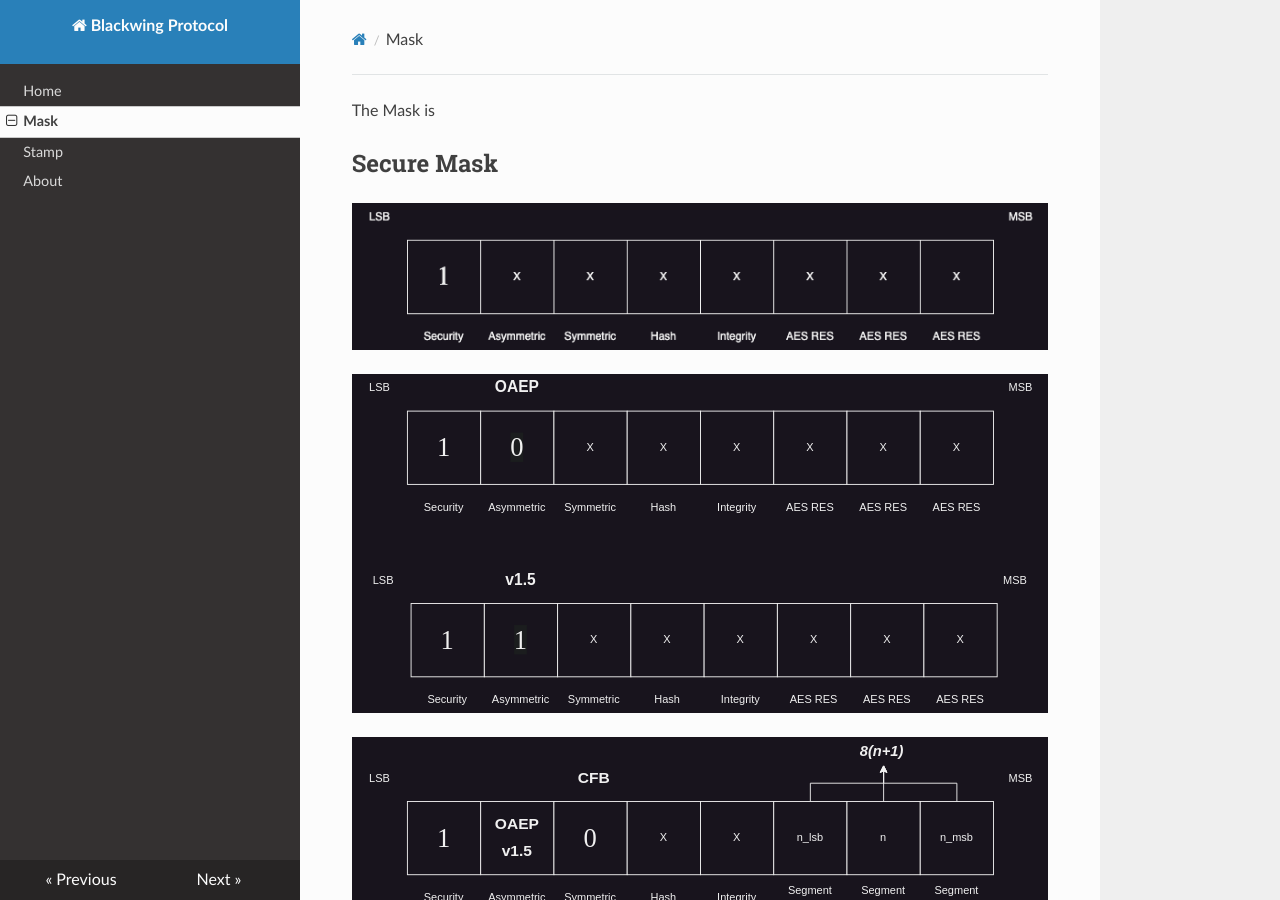
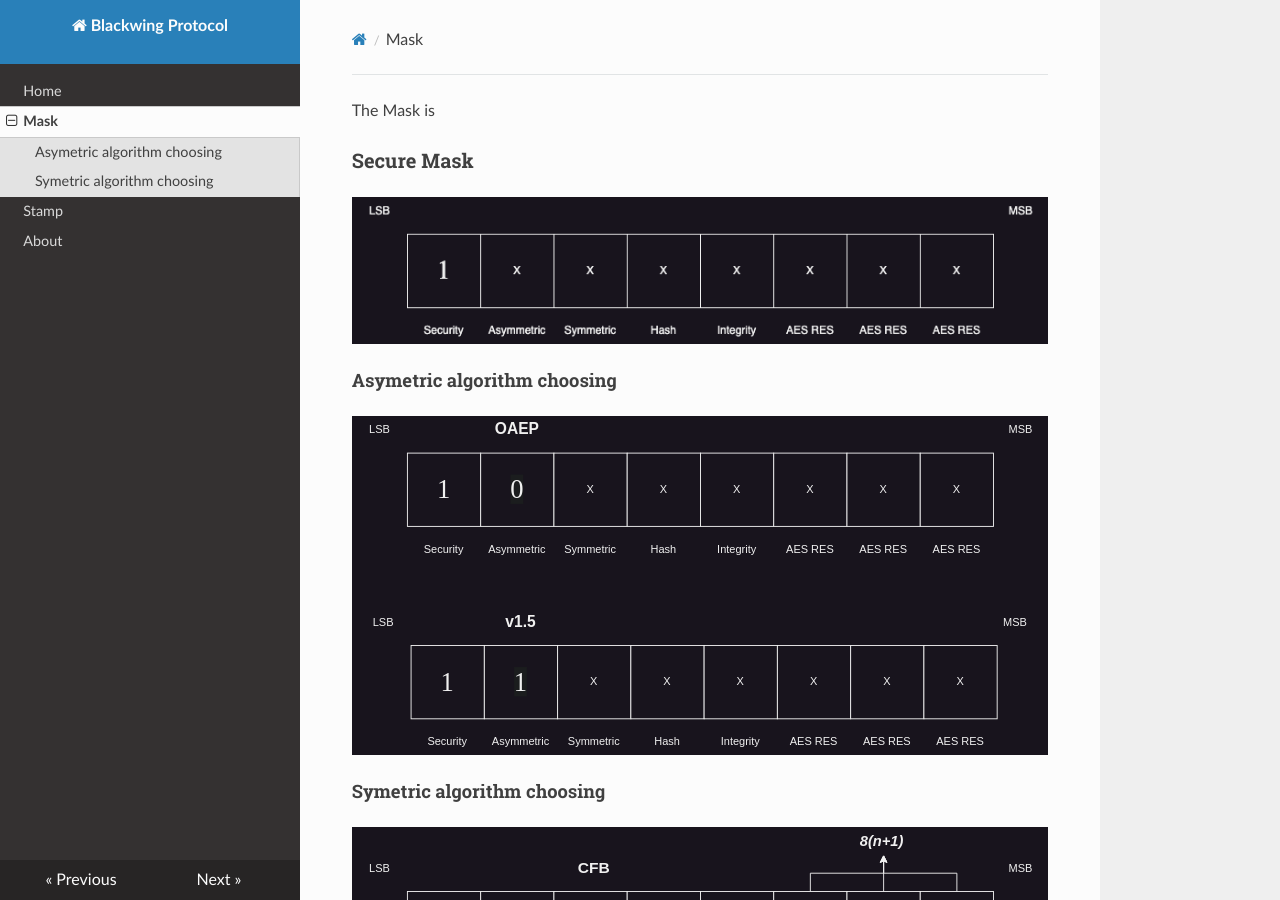
Before and after one commit to asergiobranco/blackwing_documentation, an MkDocs documentation site: the page built from docs/mask.md, in a window 1280 px wide and 900 px high. Built offline with MkDocs 1.6.1, drawn with Linux system fonts in a browser that asks for light colours; nearby versions of some CDN libraries.

Commit message:
testing mkdocs

```diff
--- a/docs/mask.md
+++ b/docs/mask.md
@@ -4,7 +4,11 @@ The Mask is
 
 ![alt text](figs/secure_mask.png)
 
+### Asymetric algorithm choosing
+
 ![alt text](figs/secure_mask_rsa.svg)
+
+### Symetric algorithm choosing
 
 ![alt text](figs/secure_mask_aes.svg)
 
--- a/mkdocs.yml
+++ b/mkdocs.yml
@@ -13,6 +13,8 @@ markdown_extensions:
   - markdown_include.include:
       base_path: .
   - admonition
+  - toc:
+      baselevel: 2
 plugins:
   - mermaid2
 nav:
```
